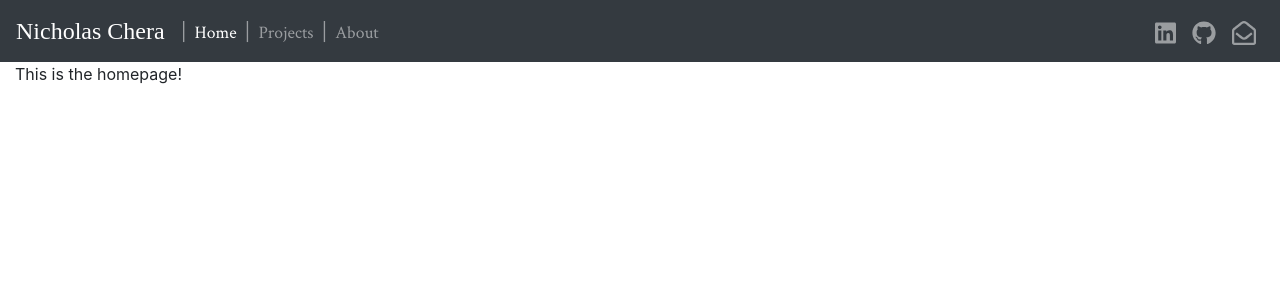
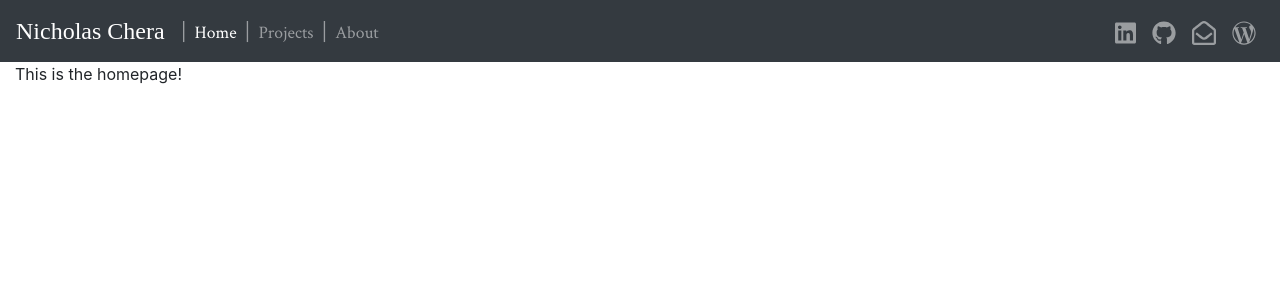
Before and after one commit to ffroggy/kul-website, a Django app: page /home/ in a window 1280 px wide. Shown: the top 300 px of the page. Run offline with Django 3.2, Linux system fonts and the light colour scheme; parts of the project's set-up code (start-up, migrations or seed data) failed here and were passed over; some libraries are stand-ins or nearby versions; some web fonts are replaced.

Commit message:
Added another link

```diff
--- a/kulsite/templates/kulsite/nav.html
+++ b/kulsite/templates/kulsite/nav.html
@@ -12,5 +12,6 @@
         <li class="nav-item"><a class='nav-link' href="https://www.linkedin.com/in/nicholas-chera/" target="_blank"><i class="nav-icons fab fa-linkedin"></i></a></li>
         <li class="nav-item"><a class='nav-link' href="https://github.com/ffroggy" target="_blank"><i class="nav-icons fab fa-github"></i></a></li>
         <li class="nav-item"><a class='nav-link' href="mailto: nachera@live.com" target="_blank"><i class="nav-icons far fa-envelope-open"></i></a></li>
+        <li class="nav-item"><a class='nav-link' href="https://undertakings.wordpress.com" target="_blank"><i class="nav-icons fab fa-wordpress-simple"></i></a></li>
     </ul>
 </nav>
```
